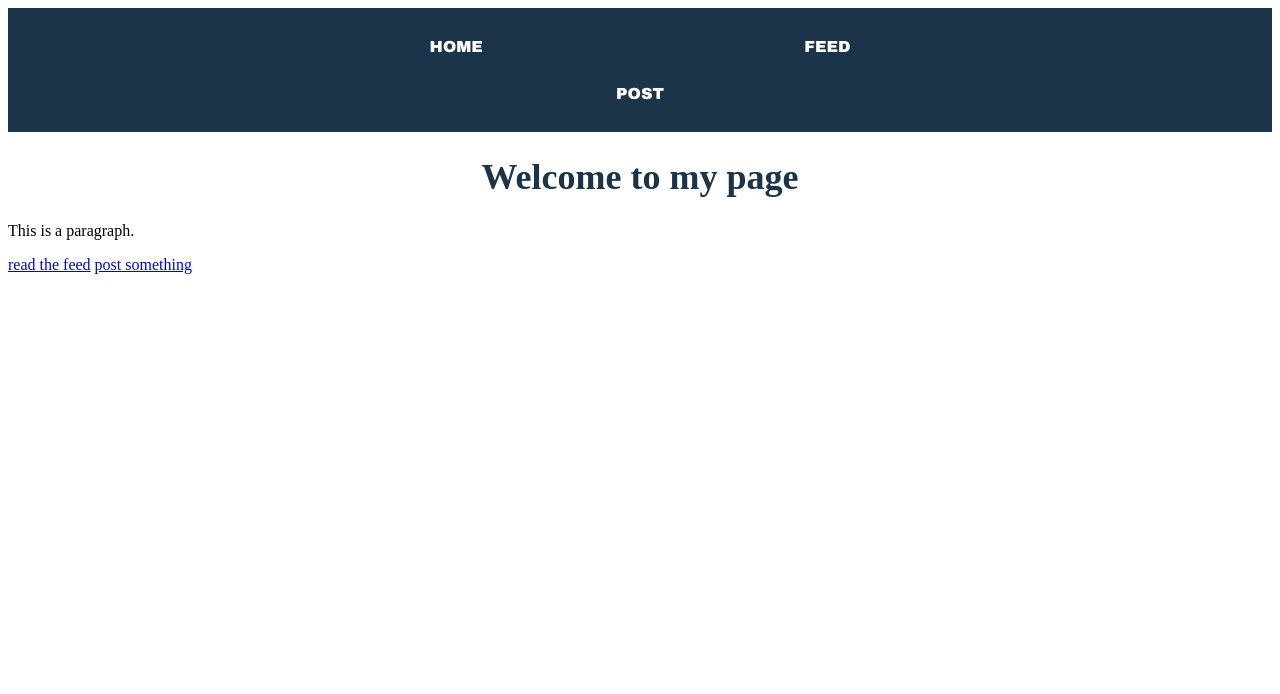
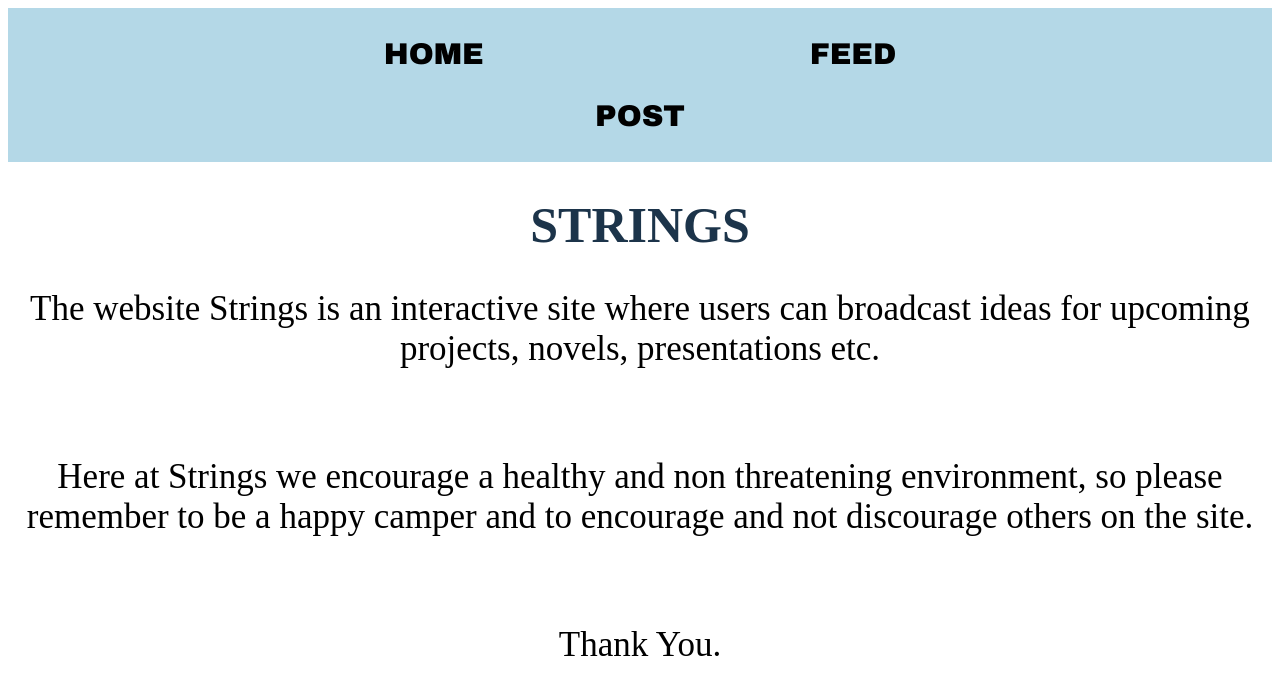
Before and after one commit to girlcodeakl/papatoetoe2016, a website: page public/index.html in a window 1280 px wide. Drawn offline with Linux system fonts and the light colour scheme.

Commit message:
tidy up
I, Moana Uahatusi, tidied up this website with my skillz. ur welcome

```diff
--- a/public/css/style.css
+++ b/public/css/style.css
@@ -2,10 +2,10 @@
     list-style-type: none;
     margin: 0;
     overflow: hidden;
-    background-color: #1c344a;
+    background-color: #B4D8E7;
     float: none;
     display:inline-block;
-    color:White;
+    color:Black;
     text-align: center;
     vertical-align:middle;
     line height:60px;
@@ -13,17 +13,19 @@
     font-family: "Arial Black", sans-serif;
     font-style: normal;
     font-weight: bold;
-    font-size: 16px;
+    font-size: 30px;
     top: 15px;
     text-decoration: none;
+
 }
 
 .active {
-background-color:#000000;
+background-color:#808080;
 }
 
 body {
   color: black;
+  text-align: center;
 }
 .idea-box {
   background-color: white;
@@ -83,7 +85,7 @@ h1 {
   font-family: "Tangerine", serif;
   font-style: normal;
   font-weight: bold;
-  font-size: 36px;
+  font-size: 50px;
 }
 
 h2 {
@@ -109,3 +111,7 @@ h3 {
 h2:hover {
     background-color:#f2f2f2;
 }
+p {
+  font-size: 35px;
+  border-color: black;
+}
--- a/public/index.html
+++ b/public/index.html
@@ -10,9 +10,10 @@
         <a href="feed.html" class="nav-bar">FEED</a>
         <a href="post.html" class="nav-bar">POST</a>
       </div>
-      <h1>Welcome to my page</h1>
-      <p>This is a paragraph.</p>
-      <a href="feed.html">read the feed</a>
-      <a href="post.html">post something</a>
+      <h1>STRINGS</h1>
+      <p>The website Strings is an interactive site where users can broadcast ideas for upcoming projects, novels, presentations etc. </p><br>
+      <p>Here at Strings we encourage a healthy and non threatening environment, so please remember to be a happy camper and to encourage and not discourage others on the site.</p> <br>
+      <p>Thank You.</p>
+
   </body>
 </html>
```
